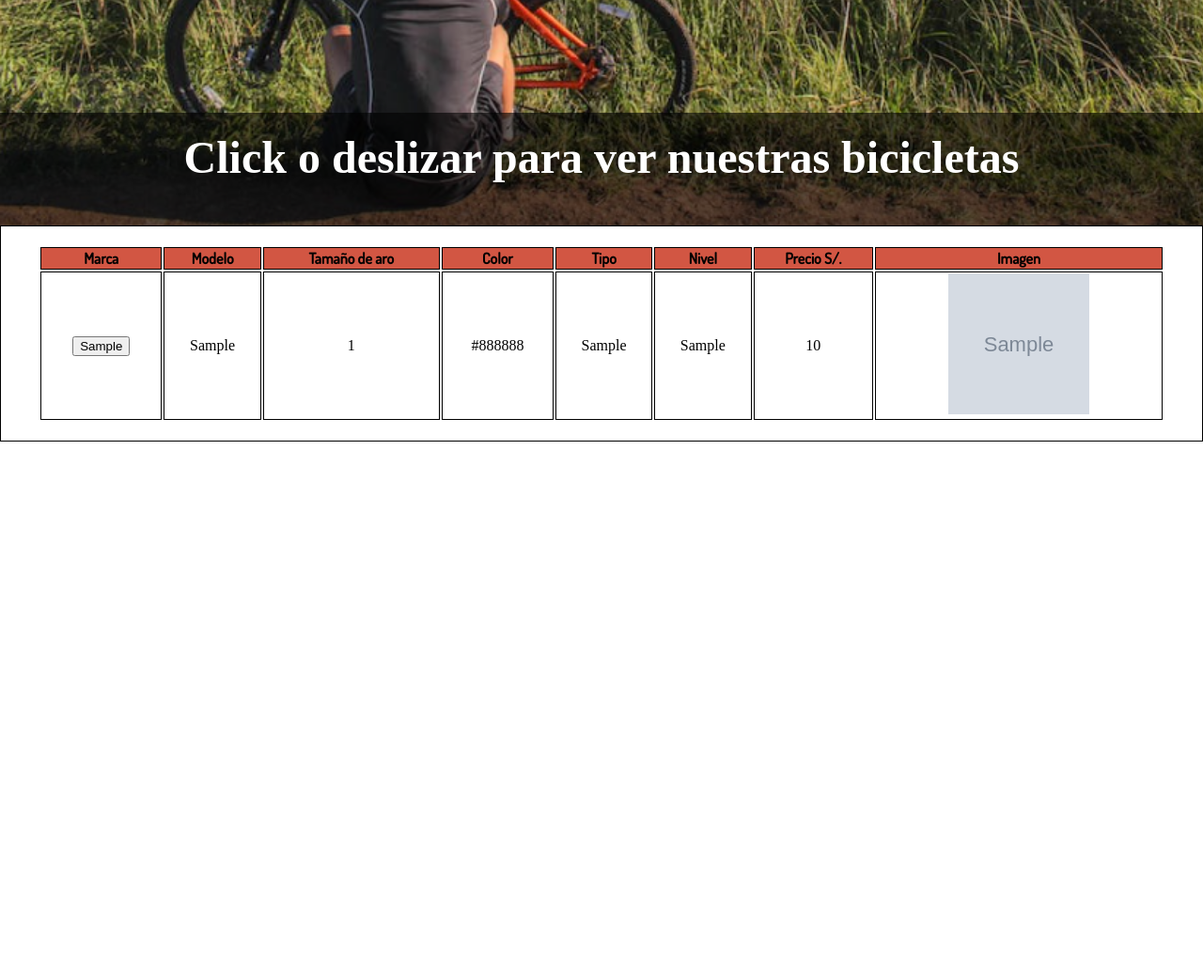
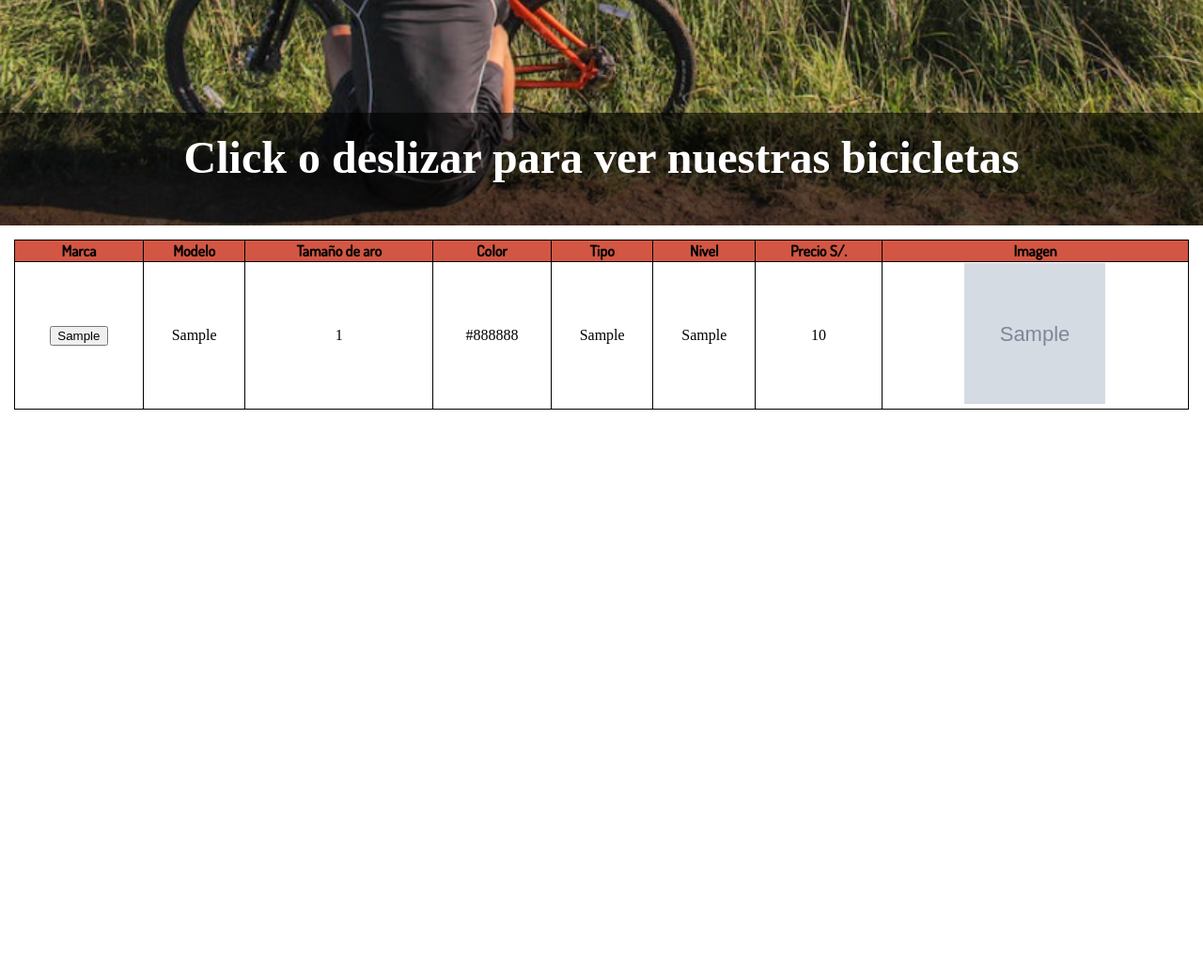
Before and after one commit to rodrigovdv01/BICICLETAS, a Flask app: page / in a window 1280 px wide. Shown: the part 560-1600 px from the top of the page at 94% size. Run offline with Flask 2, Linux system fonts and the light colour scheme; tables that the repository leaves empty hold one stand-in row (values such as "Sample post"); grey boxes marked "Sample" are stand-in pictures.

Commit message:
Add files via upload

```diff
--- a/app/static/css/index.css
+++ b/app/static/css/index.css
@@ -214,10 +214,12 @@
     width: 100%;
 }
 
+table,
 th,
 td {
     text-align: center;
     border: 1px solid;
+    border-collapse: collapse;
 }
 
 th {
--- a/app/static/css/inicio.css
+++ b/app/static/css/inicio.css
@@ -121,6 +121,7 @@
 
 .list-container {
     position: absolute;
+    padding: 15px;
     right: 0px;
     left: 0px;
     bottom: 0px;
@@ -142,6 +143,10 @@
     border: 1px solid;
 }
 
+table {
+    border-collapse: collapse;
+}
+
 th {
     background: rgb(210, 86, 67);
     font-family: 'Dosis', sans-serif;
--- a/app/templates/Inicio.html
+++ b/app/templates/Inicio.html
@@ -20,9 +20,9 @@
                 </div>
             </div>
         </div>
-        <a id="nuestras" href="#tabla"><div class="nuestras" id="nuestras"><h1>Click o deslizar para ver nuestras bicicletas</h1></div></a>
-        <div class="list-container">
-            <section id="tabla">
+        <a id="nuestras" href="#bicicletas"><div class="nuestras" id="nuestras"><h1>Click o deslizar para ver nuestras bicicletas</h1></div></a>
+        <div class="list-container" id="bicicletas">
+
                 <table class="tablaBicicletas"  id="tablaBlicicletas">
                 <thead>
                     <tr>
@@ -67,7 +67,6 @@
                     {% endfor %}
                 </tbody>
                 </table>
-            </section>
             <div id="show-info" class="hidden">
             <div class="box-background">
             </div>
```
